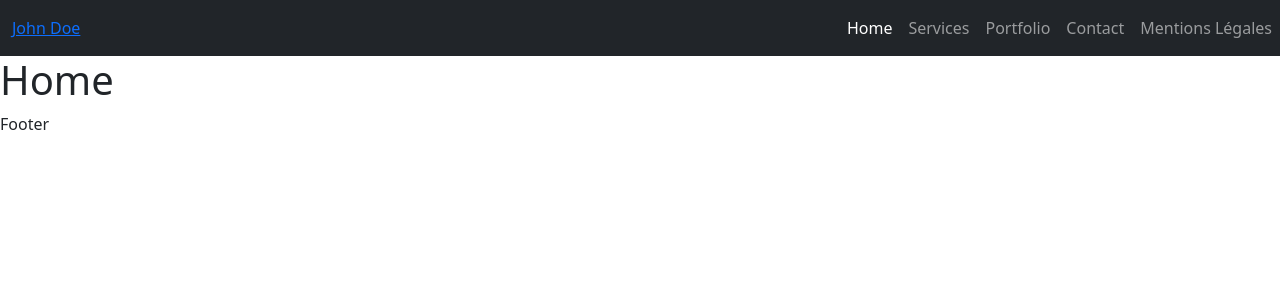
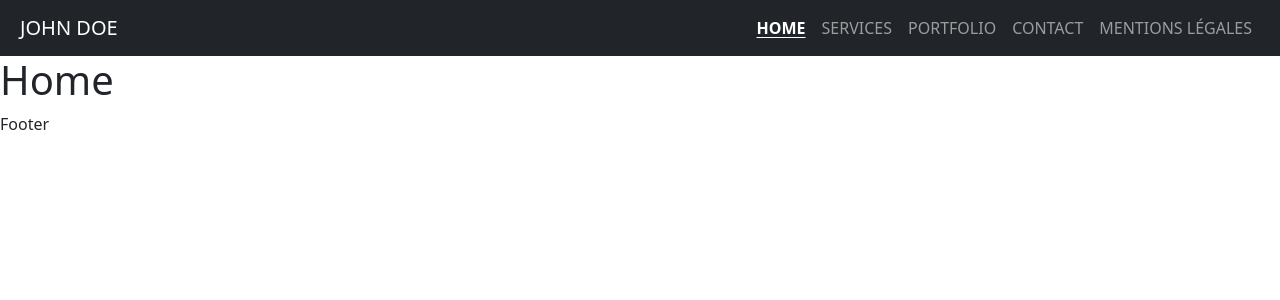
Before and after one commit to alexiszirnhelt-ai/portfolio-20, a React (Vite) app: page / in a window 1280 px wide. Shown: the top 300 px of the page. Built offline with nearby package versions, Linux system fonts and the light colour scheme.

Commit message:
add hamburger Header + header.css

```diff
--- a/src/components/Header.jsx
+++ b/src/components/Header.jsx
@@ -4,27 +4,35 @@ function Header () {
     return (
         <>
             <header>
-                <nav className="navbar navbar-expand-sm bg-dark navbar-dark">
+                <nav className="navbar navbar-expand-sm bg-dark navbar-dark p-2">
                     <div className="container-fluid">
-                        <NavLink className="navabr-brand">John Doe</NavLink>
-                    </div>
-                    <ul className="navbar-nav">
+                        <NavLink className="navbar-brand" to="#">JOHN DOE</NavLink>
+
+
+                        {/*Bouton Hambuger*/}
+                        <button className="navbar-toggler" type="button" data-bs-toggle="collapse" data-bs-target="#mainNavbar" aria-controls="mainNavbar" aria-expanded="false" aria-label="Toggle navigation"><span className="navbar-toggler-icon"></span></button>
+
+                        {/*Navigation*/}
+                        <div className="collapse navbar-collapse" id="mainNavbar">
+                            <ul className="navbar-nav ms-auto">
                                 <li className="nav-item">
-                            <NavLink className="nav-link" to="/">Home</NavLink>
+                                    <NavLink className="nav-link" to="/">HOME</NavLink>
                                 </li>
                                 <li className="nav-item">
-                            <NavLink className="nav-link" to="/Services">Services</NavLink>
+                                    <NavLink className="nav-link" to="/services">SERVICES</NavLink>
                                 </li>
                                 <li className="nav-item">
-                            <NavLink className="nav-link" to="/Portfolio">Portfolio</NavLink>
+                                    <NavLink className="nav-link" to="/portfolio">PORTFOLIO</NavLink>
                                 </li>
                                 <li className="nav-item">
-                            <NavLink className="nav-link" to="/Contact">Contact</NavLink>
+                                    <NavLink className="nav-link" to="/contact">CONTACT</NavLink>
                                 </li>
                                 <li className="nav-item">
-                            <NavLink className="nav-link text-nowrap" to="/mentions-legales">Mentions Légales</NavLink>
+                                    <NavLink className="nav-link text-nowrap" to="/mentions-legales">MENTIONS LÉGALES</NavLink>
                                 </li>
                             </ul>
+                        </div>
+                    </div>
                 </nav>
             </header>
         </>
--- a/src/main.jsx
+++ b/src/main.jsx
@@ -7,6 +7,9 @@ import "bootstrap/dist/css/bootstrap.min.css"
 import "bootstrap/dist/js/bootstrap.bundle.min.js"
 import "bootstrap-icons/font/bootstrap-icons.css"
 
+//CSS
+import "./styles/header.css"
+
 createRoot(document.getElementById('root')).render(
   <StrictMode>
     <App />
--- /dev/null
+++ b/src/styles/header.css
@@ -0,0 +1,9 @@
+.nav-link.active {
+    font-weight: bold;
+    text-decoration: underline;
+    text-underline-offset: 3px;
+}
+
+.nav-link:hover {
+    text-decoration: underline;
+}
```
Lines whose indentation alone changed are shown as unchanged.
